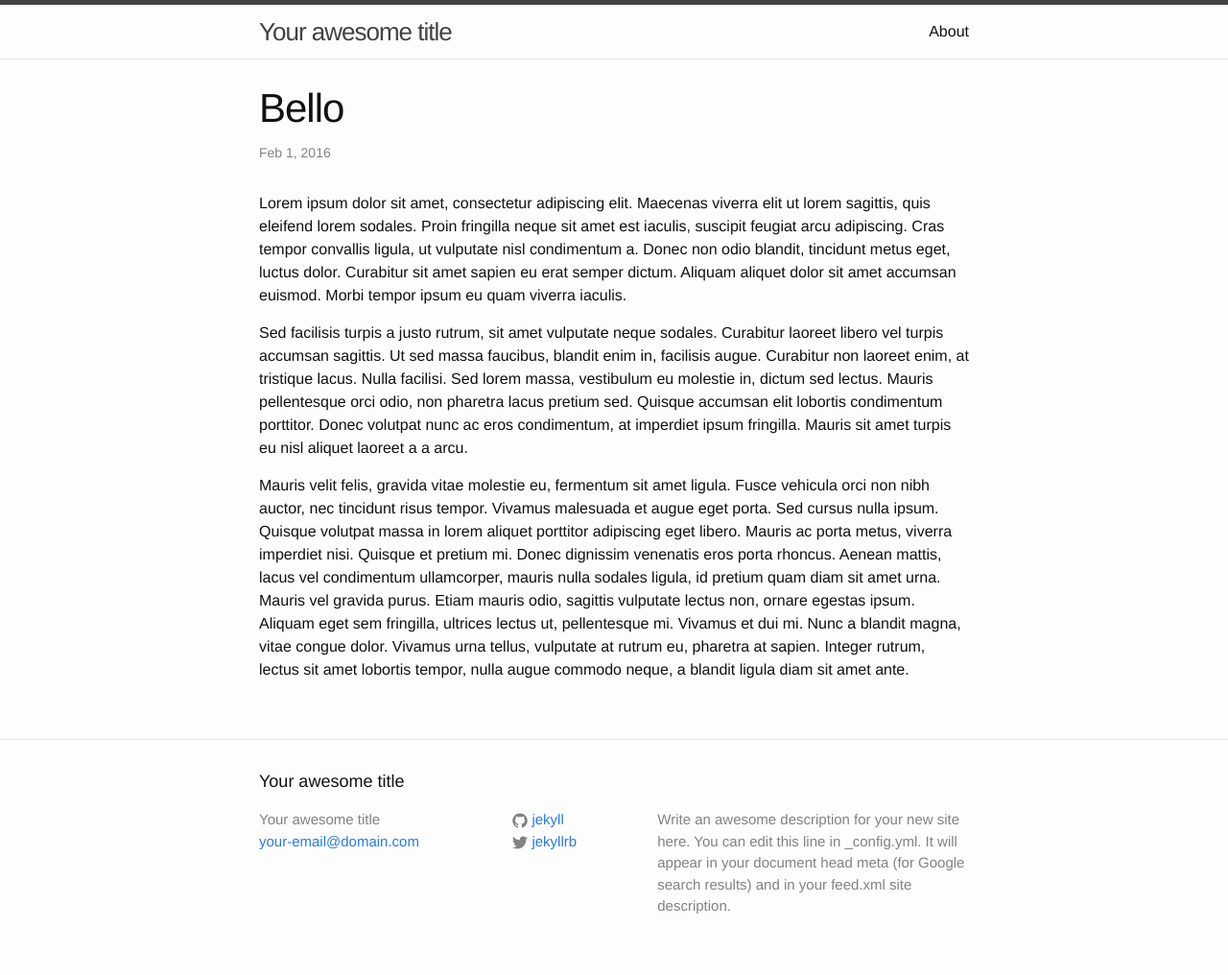
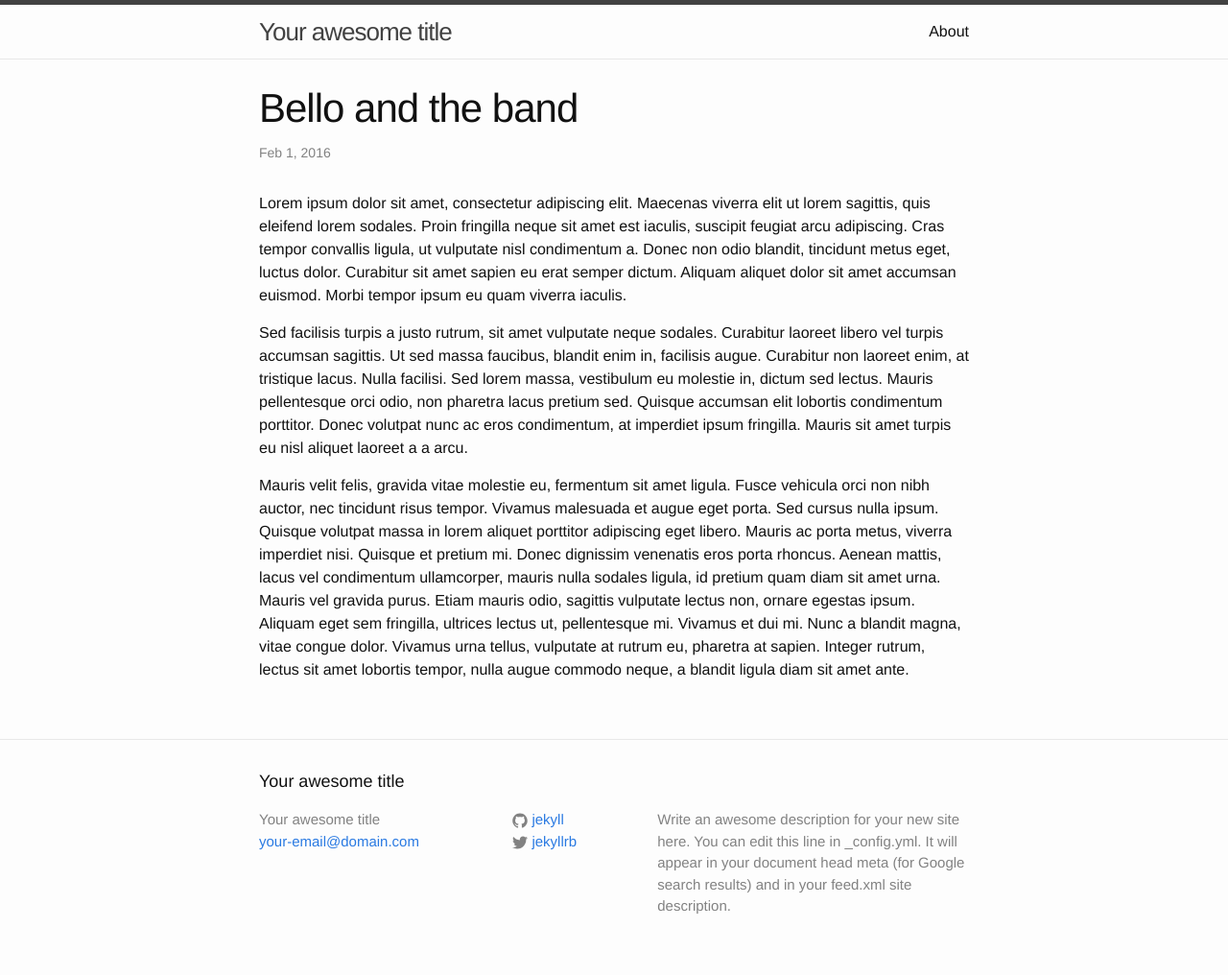
Before and after one commit to debpalash/debpalash, a Jekyll site: the page built from _posts/2016-02-01-bello.markdown, in a window 1280 px wide. Shown: the whole page at 96% size. Built offline with Jekyll 4.4.1, drawn with Linux system fonts in a browser that asks for light colours.

Commit message:
Post update: Bello

```diff
--- a/_posts/2016-02-01-bello.markdown
+++ b/_posts/2016-02-01-bello.markdown
@@ -1,6 +1,6 @@
 ---
 published: true
-title: Bello
+title: Bello and the band
 layout: post
 ---
 Lorem ipsum dolor sit amet, consectetur adipiscing elit. Maecenas viverra elit ut lorem sagittis, quis eleifend lorem sodales. Proin fringilla neque sit amet est iaculis, suscipit feugiat arcu adipiscing. Cras tempor convallis ligula, ut vulputate nisl condimentum a. Donec non odio blandit, tincidunt metus eget, luctus dolor. Curabitur sit amet sapien eu erat semper dictum. Aliquam aliquet dolor sit amet accumsan euismod. Morbi tempor ipsum eu quam viverra iaculis.
```
